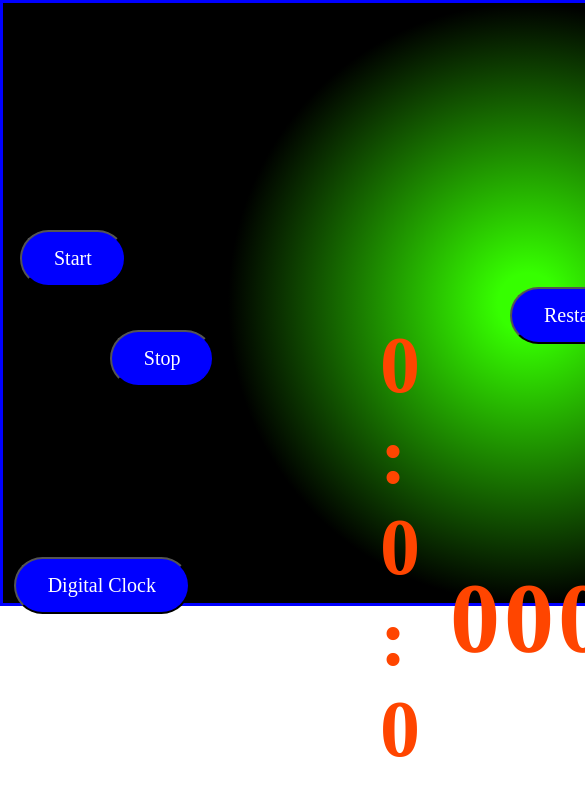
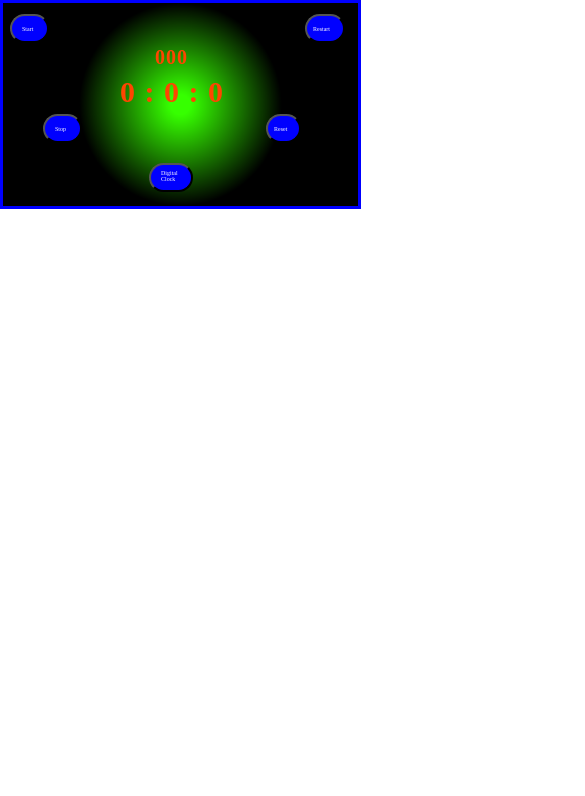
Before and after one commit to Haris-Shahid/Assignments, a plain HTML site: page Stop-Watch+Digital-Clock/index.html in a window 390 px wide. Shown: the top 796 px of the page, 585 px wide, since content can reach past the window. Drawn offline with Linux system fonts and the light colour scheme.

Commit message:
stop watch responsive

```diff
--- a/Stop-Watch+Digital-Clock/css/style.css
+++ b/Stop-Watch+Digital-Clock/css/style.css
@@ -62,3 +62,57 @@ sup {
     left: 70px ;
     font-size: 100px ;
 }
+
+@media only screen and (max-width: 425px){
+	input ,button{
+	height:10px;
+	width:10px;
+	font-size: 6px ;
+	padding: 10px 25px 15px 10px ;
+	border-radius: 20px ;
+	}
+	.btn1 {
+	bottom: 200px ;
+	left: 10px ;
+	}
+
+	.btn2 {
+	bottom: 100px ;
+	left: 0px ;
+	}
+
+	.btn3 {
+	bottom: 100px ;
+	left: 180px ;
+	padding: 10px 25px 15px 6px;
+	}
+	.btn4 {
+	bottom: 200px ;
+	left: 180px ;
+	padding: 10px 30px 15px 6px;
+	}
+
+	.btn5{
+	bottom: 50px ;
+	right: 20px ;
+    padding: 5px 30px 20px 10px;
+	}
+	.num {
+	font-size:30px;
+	margin: 0 auto;
+	margin-top: 5px;
+	letter-spacing:1px;
+	top: 70px ;
+	left : 120px ;
+	}
+
+	sup {
+
+	bottom: 40px ;
+	left: 35px ;
+	font-size: 20px ;
+	}
+canvas{
+ width:355px;
+}
+}
--- a/Stop-Watch+Digital-Clock/index.html
+++ b/Stop-Watch+Digital-Clock/index.html
@@ -2,6 +2,7 @@
 <html>
 <head>
     <title>Stop-Watch</title>
+    <meta name="viewport" content="width=device-width, initial-scale=1.0">
     <link rel="stylesheet" href="./css/style.css" />
 </head>
 <body>
```
Also changed, not shown: 1 other file.
